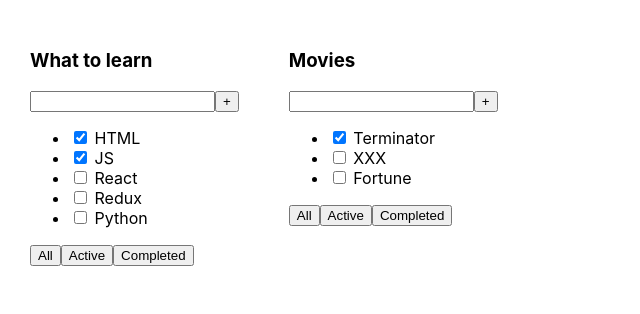
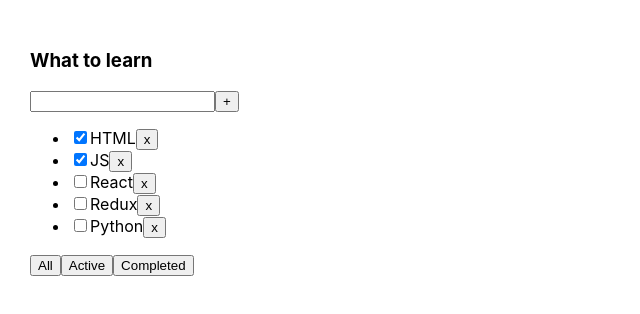
Before and after one commit to uladzidu/to-do-list, a React (Create React App) app: page / in a window 1280 px wide. Shown: the top 314 px of the page, without its empty margins (0-640 px from the left). Built offline with nearby package versions, Linux system fonts and the light colour scheme.

Commit message:
changes 10.23

```diff
--- a/src/App.tsx
+++ b/src/App.tsx
@@ -12,17 +12,12 @@
     {id : 5 , title : "Python", isDone : false },
 ]
 
-let tasks2 : Array<ArrayType> = [
-    {id : 1 , title : "Terminator", isDone : true },
-    {id : 2 , title : "XXX", isDone : false },
-    {id : 3 , title : "Fortune", isDone : false }
-]
+
 
 
     return (
         <div className="App">
             <Todolist title = "What to learn" tasks = {tasks1} />
-            <Todolist title = "Movies" tasks = {tasks2} />
         </div>
     );
 }
--- a/src/Todolist.tsx
+++ b/src/Todolist.tsx
@@ -26,9 +26,11 @@
             </div>
             <ul>
                 {
-                    props.tasks.map( (t) => {
-                        return <li><input type="checkbox" checked={t.isDone} /> <span>{t.title}</span></li>
-                    } )
+                    props.tasks.map( t => <li><input type="checkbox" checked={t.isDone} />
+                    <span>{t.title}</span>
+                    <button onClick = { () => {alert (t.id)} }  >x</button>
+                    </li>
+                     )
                 }
             </ul>
             <div>
```
Also changed, not shown: New Text Document.txt (deleted).
